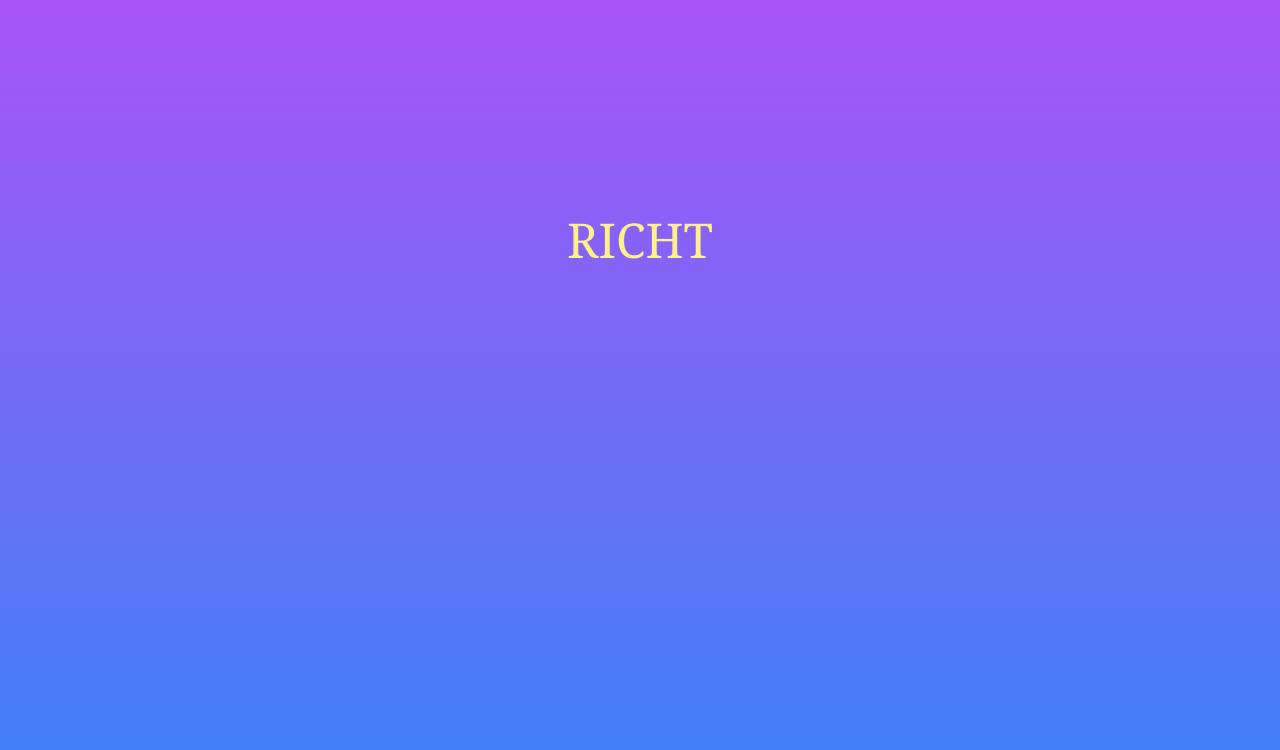
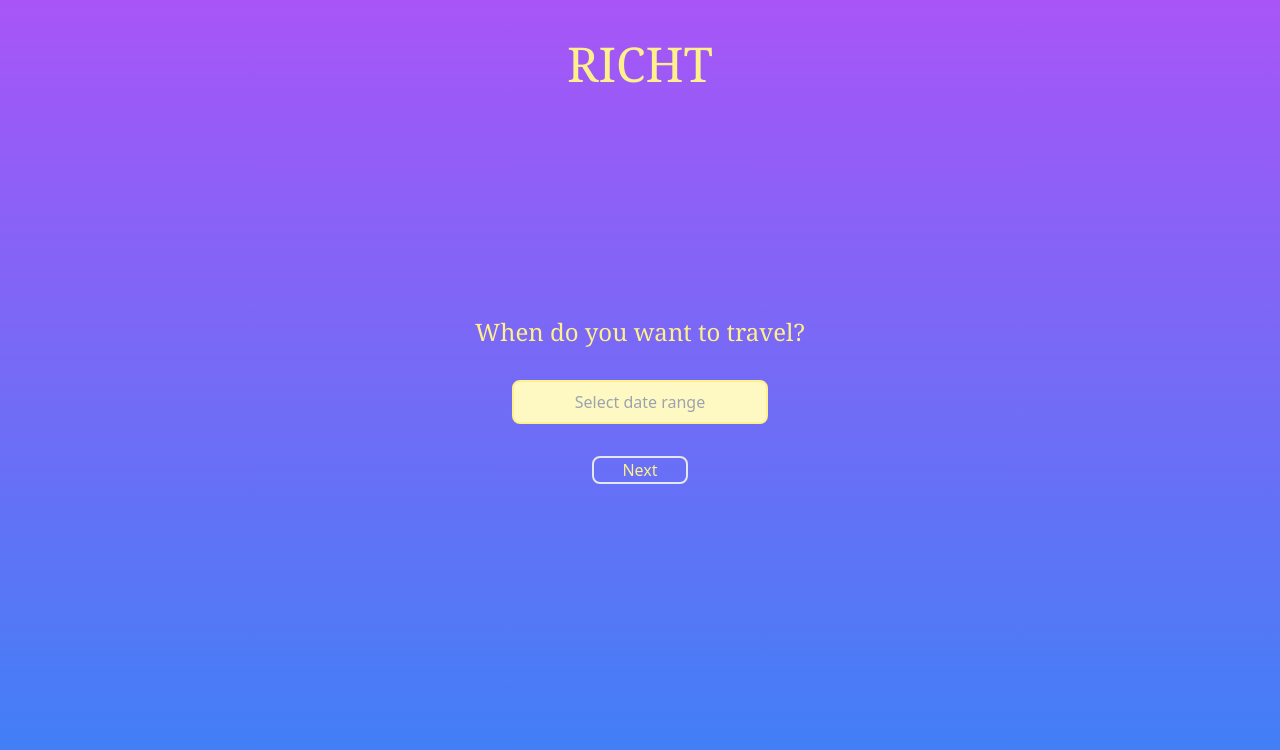
Before and after one commit to Tahminaaaa/richt-travel-app, a React (Create React App) app: page / in a window 1280 px wide. Shown: the top 750 px of the page. Built offline with nearby package versions, Linux system fonts and the light colour scheme.

Commit message:
create 2nd page

```diff
--- a/package.json
+++ b/package.json
@@ -10,6 +10,7 @@
     "react": "^19.0.0",
     "react-datepicker": "^8.2.1",
     "react-dom": "^19.0.0",
+    "react-router-dom": "^7.4.0",
     "react-scripts": "5.0.1",
     "web-vitals": "^2.1.4"
   },
--- a/src/Components/App.js
+++ b/src/Components/App.js
@@ -1,12 +1,17 @@
 import React from "react";
-import Logo from "./Logo"
+import { BrowserRouter as Router, Routes, Route } from "react-router-dom";
+import Page1 from "./Page1.js";
+import Page2 from "./Page2.js";
 
 function App() {
-  return (
-    <div className="flex items-center justify-center h-screen bg-gradient-to-t from-blue-500 to-purple-500">
-      <Logo />
-    </div>
-  )
+    return (
+        <Router>
+            <Routes>
+                <Route path="/" element={<Page1 />} />
+                <Route path="/page2" element={<Page2 />} />
+            </Routes>
+        </Router>
+    );
 }
 
 export default App;
--- /dev/null
+++ b/src/Components/Datepicker.js
@@ -0,0 +1,23 @@
+import React, { useState } from "react";
+import DatePicker from "react-datepicker";
+import "react-datepicker/dist/react-datepicker.css";
+
+function MyDatePicker() {
+    const [dateRange, setDateRange] = useState([null, null]);
+    const [startDate, endDate] = dateRange;
+
+    return (
+        <DatePicker
+            selectsRange
+            startDate={startDate}
+            endDate={endDate}
+            onChange={(update) => setDateRange(update)}
+            className="p-2 border-2 border-yellow-200 rounded-lg w-64 text-center bg-yellow-100 text-gray-800"
+            placeholderText="Select date range"
+            dateFormat="dd/MM/yyyy"
+        // popperClassName="!w-80 !bg-white !shadow-lg !border-2 !border-gray-300 !rounded-lg"
+        />
+    );
+}
+
+export default MyDatePicker;
--- a/src/Components/Logo.js
+++ b/src/Components/Logo.js
@@ -3,8 +3,8 @@ import React from "react";
 function Logo() {
 
     return (
-        <header >
-            <h1 className="text-yellow-200 text-5xl font-serif mb-80 mt-0 pt-0">RICHT</h1>
+        <header className="absolute top-10">
+            <h1 className="text-yellow-200 text-5xl font-serif">RICHT</h1>
         </header>
     )
 };
--- /dev/null
+++ b/src/Components/Page1.js
@@ -0,0 +1,21 @@
+import React from "react";
+import Logo from "./Logo";
+import MyDatePicker from "./Datepicker";
+import { useNavigate } from "react-router-dom"
+
+
+function Page1() {
+
+  const navigate = useNavigate()
+  return (
+    <div className="flex flex-col items-center justify-center h-screen bg-gradient-to-t from-blue-500 to-purple-500">
+      <Logo />
+      <h3 className="text-yellow-200 pb-8 font-serif text-2xl">When do you want to travel?</h3>
+      <MyDatePicker />
+      <button className="border-2 mt-8 rounded-lg w-24 h-19 text-yellow-200"
+        onClick={() => navigate("/page2")}>Next</button>
+    </div>
+  )
+}
+
+export default Page1;
--- /dev/null
+++ b/src/Components/Page2.js
@@ -0,0 +1,29 @@
+import React from "react";
+import { useNavigate } from "react-router-dom";
+import Logo from "../Components/Logo";
+
+function Page2() {
+    const navigate = useNavigate();
+
+    return (
+        <div className="flex flex-col items-center justify-center h-screen bg-gradient-to-t from-blue-500 to-purple-500">
+            <Logo />
+            <p className="text-yellow-200 text-2xl font-serif mb-4">
+                What do you want to see in your holiday?
+            </p>
+            {/* <input
+                type="text"
+                className="p-2 border-2 border-yellow-300 rounded-lg w-64 text-center bg-white text-black"
+                placeholder="Type your favorite color"
+            /> */}
+            <button
+                className="mt-4 px-6 py-2 bg-yellow-500 text-white rounded-lg hover:bg-yellow-600"
+                onClick={() => navigate("/")}
+            >
+                Back to Home
+            </button>
+        </div>
+    );
+}
+
+export default Page2;
--- a/src/index.css
+++ b/src/index.css
@@ -1,3 +1,28 @@
 @tailwind base;
 @tailwind components;
 @tailwind utilities;
+
+
+.react-datepicker {
+    @apply bg-white border border-gray-300 rounded-lg shadow-lg p-2;
+}
+
+
+.react-datepicker__header {
+    @apply bg-yellow-300 text-black font-semibold;
+}
+
+
+.react-datepicker__day {
+    @apply text-black hover:bg-yellow-200 rounded-md;
+}
+
+
+.react-datepicker__day--selected {
+    @apply bg-yellow-500 text-white;
+}
+
+
+.react-datepicker__day:hover {
+    @apply bg-yellow-400 text-black;
+}
```
Also changed, not shown: 1 other file (tests, documents, lock files or other folders).
